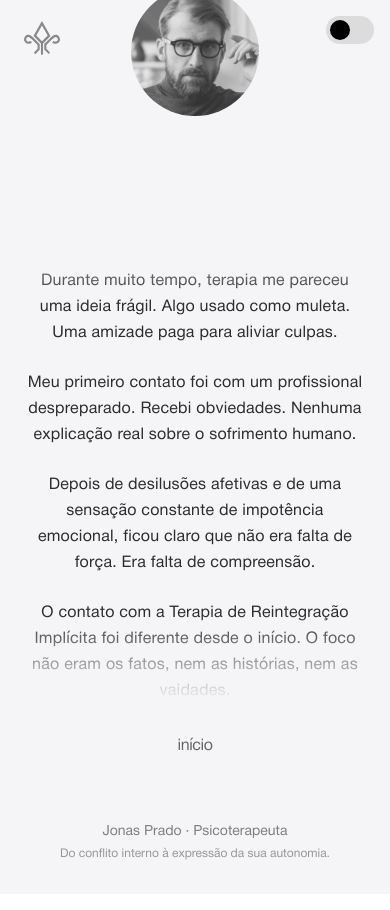
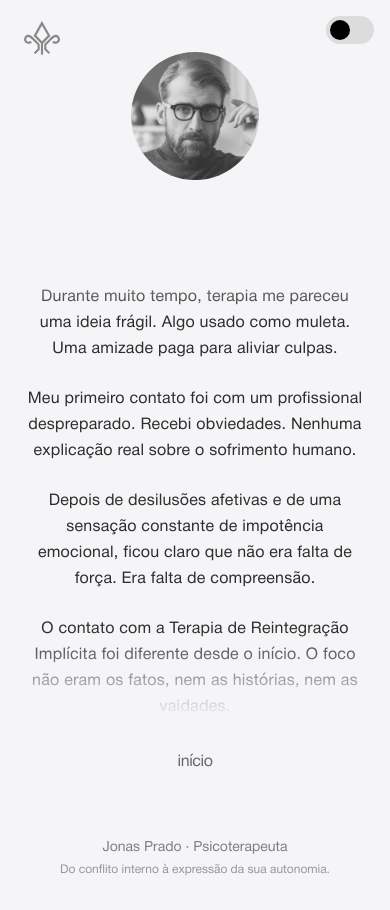
Before and after one commit to jonaspradoo/app, a Next.js app: page /sobre in a window 390 px wide. Built offline with nearby package versions, Linux system fonts and the light colour scheme.

Commit message:
Fix mobile layout: remove vertical centering on internal pages and adjust Sobre spacing

```diff
--- a/app/(site)/sobre/SobreFragments.tsx
+++ b/app/(site)/sobre/SobreFragments.tsx
@@ -12,7 +12,6 @@ export default function SobreFragments() {
 
   const [offset, setOffset] = useState(0);
   const [isFinished, setIsFinished] = useState(false);
-  const [showMobileEnd, setShowMobileEnd] = useState(false);
 
   const velocityRef = useRef(0);
   const finishTimeoutRef = useRef<NodeJS.Timeout | null>(null);
@@ -94,19 +93,6 @@ export default function SobreFragments() {
     };
   }, [isMobile]);
 
-  /* =========================
-     DELAY DO BOTÃO — MOBILE
-     ========================= */
-  useEffect(() => {
-    if (!isMobile) return;
-
-    const t = setTimeout(() => {
-      setShowMobileEnd(true);
-    }, 800);
-
-    return () => clearTimeout(t);
-  }, [isMobile]);
-
   return (
     <div className="w-full flex flex-col items-center">
       {/* ÁREA DE LEITURA */}
@@ -154,9 +140,7 @@ export default function SobreFragments() {
         className={`
           mt-8
           transition-opacity duration-500 ease-out
-          ${isFinished || showMobileEnd
-            ? "opacity-60"
-            : "opacity-0 pointer-events-none"}
+          ${isFinished || isMobile ? "opacity-60" : "opacity-0 pointer-events-none"}
         `}
       >
         <button
--- a/app/(site)/sobre/page.tsx
+++ b/app/(site)/sobre/page.tsx
@@ -17,7 +17,8 @@ export default function Page() {
           -top-12
         "
       >
-        <div className="mt-2 mb-12 relative -top-12">
+        {/* FOTO */}
+        <div className="mt-6 mb-12 relative">
           <SobreHero />
         </div>
 
--- a/components/AppShell.tsx
+++ b/components/AppShell.tsx
@@ -98,9 +98,14 @@ export default function AppShell({ children }: { children: ReactNode }) {
 
       {/* CONTEÚDO */}
       <main
-        className={`flex-1 flex items-center justify-center px-6 ${
-          isHome ? "mt-24 md:mt-32" : ""
-        }`}
+        className={`
+          flex-1 px-6
+          ${
+            isHome
+              ? "flex items-center justify-center mt-24 md:mt-32"
+              : "flex justify-start"
+          }
+        `}
       >
         {children}
       </main>
```
